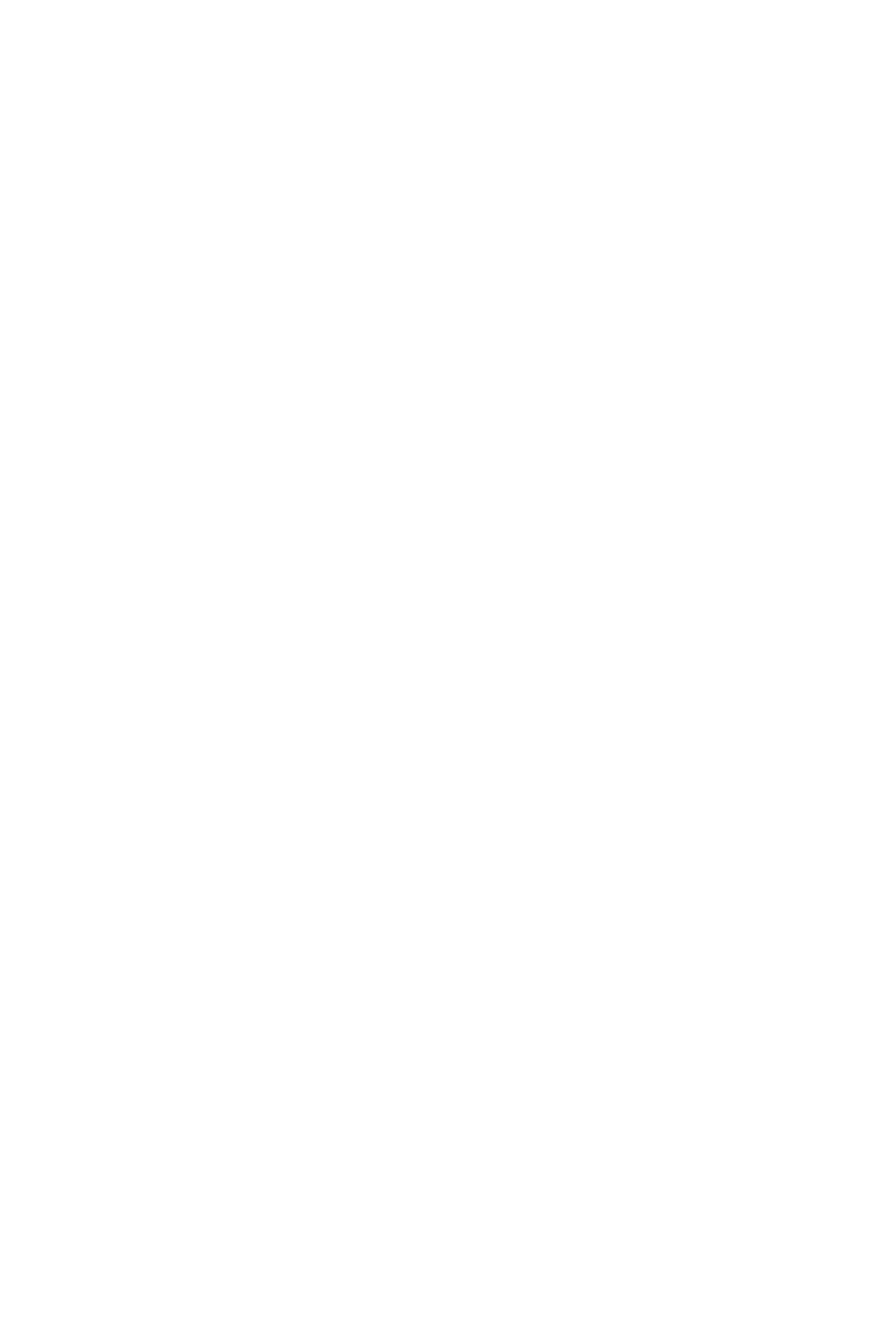
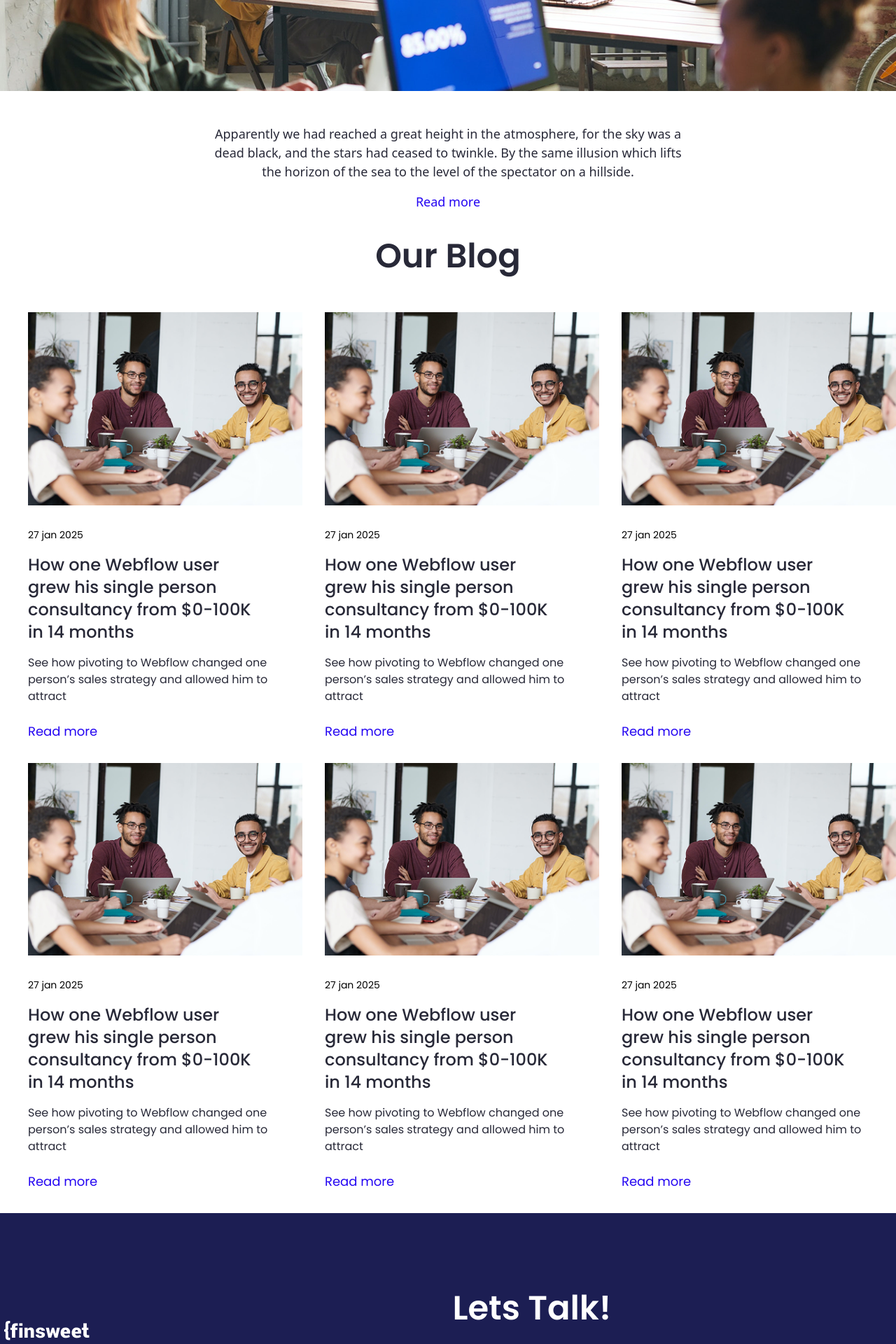
Before and after one commit to abdunnoorfaheem/finsweetreact, a React (Vite) app: page /blog in a window 1280 px wide. Before the commit this address had no page. Shown: the part 700-2620 px from the top of the page at 70% size. Before the commit the page ends 800 px from the top, so only its background shows below. Built offline with nearby package versions, Linux system fonts and the light colour scheme; the HTML template or start-up script is replaced by a standard one.

Commit message:
Added blog page section

```diff
--- a/src/App.jsx
+++ b/src/App.jsx
@@ -3,6 +3,7 @@ import { Route, Routes } from 'react-router-dom'
 import './App.css'
 import RootLayout from './components/layouts/RootLayout'
 import Home from './components/pages/Home'
+import Blog from './components/pages/Blog'
 
 function App() {
 
@@ -12,6 +13,7 @@ function App() {
     <Routes>
       <Route path='/' element={<RootLayout/>}>
       <Route index element={<Home/>}/>
+      <Route path='/blog' element={<Blog/>}/>
       </Route>
     </Routes>
     </>
--- /dev/null
+++ b/src/components/layouts/BannerBlog.jsx
@@ -0,0 +1,33 @@
+import React from 'react'
+import Image from '../Image'
+import bannerBlog from '/src/assets/blogBanner.png'
+import Container from '../Container'
+
+const BannerBlog = () => {
+  return (
+    <>
+    <Container>
+        <section id="blogBanner">
+      <div class=" text-center pt-16 pb-8">
+        <h1
+          class="text-primary lg:text-[48px] text-[16px] lg:px-[220px] font-poppins font-semibold md:text-3xl "
+        >
+          A UX Case Study on Creating a Studious Environment for Students
+        </h1>
+        <p class="text-primary text-[12px] lg:text-[16px] pb-2.5">Andrew Jonson Posted on 27th January 2021</p>
+        <Image imgSrc={bannerBlog}/>
+        <p class="lg:px-[300px] lg:pt-12 pt-6 pb-4 text-primary text-[16px] lg:text-[18px]">
+          Apparently we had reached a great height in the atmosphere, for the
+          sky was a dead black, and the stars had ceased to twinkle. By the same
+          illusion which lifts the horizon of the sea to the level of the
+          spectator on a hillside.
+        </p>
+        <a href="#" class="text-tertiary lg:text-[18px]">Read more</a>
+      </div>
+    </section>
+    </Container>
+    </>
+  )
+}
+
+export default BannerBlog
--- /dev/null
+++ b/src/components/layouts/BlogPageBlog.jsx
@@ -0,0 +1,104 @@
+import React from 'react'
+import Container from '../Container'
+import Image from '../Image'
+import blog1 from '/src/assets/blog1.png'
+
+const BlogPageBlog = () => {
+  return (
+    <>
+    <Container>
+        <section id="ourBlog">
+        <h3 class="text-primary lg:text-[48px] text-2xl font-poppins font-semibold text-center mb-12">Our Blog</h3>
+      <div class="container ">
+        <div class="lg:flex lg:mb-8 xl:flex xl:mb-8 md:flex md:mb-8 gap-8 pl-10">
+          <div class="blogItem lg:w-1/3 font-poppins">
+            <Image imgSrc={blog1}/>
+          <p class="pt-8 pb-4 text-[14px]">27 jan 2025</p>
+          <h4 class="lg:text-2xl font-medium pr-16 text-primary">
+            How one Webflow user grew his single person consultancy from $0-100K
+            in 14 months
+          </h4>
+          <p class="pt-4 lg:pb-6 pb-3 lg:text-[16px] text-[14px] text-primary">
+            See how pivoting to Webflow changed one person’s sales strategy and
+            allowed him to attract
+          </p>
+          <a href="#" class="text-tertiary lg:text-[18px] text-[16px] ">Read more <i class="fa-solid fa-right-long"></i>  </a>
+          </div>
+          <div class="blogItem lg:w-1/3 font-poppins">
+            <Image imgSrc={blog1}/>
+          <p class="pt-8 pb-4 text-[14px]">27 jan 2025</p>
+          <h4 class="lg:text-2xl font-medium pr-16 text-primary">
+            How one Webflow user grew his single person consultancy from $0-100K
+            in 14 months
+          </h4>
+          <p class="pt-4 lg:pb-6 pb-3 lg:text-[16px] text-[14px] text-primary">
+            See how pivoting to Webflow changed one person’s sales strategy and
+            allowed him to attract
+          </p>
+          <a href="#" class="text-tertiary lg:text-[18px] text-[16px] ">Read more <i class="fa-solid fa-right-long"></i>  </a>
+          </div>
+          <div class="blogItem lg:w-1/3 font-poppins">
+            <Image imgSrc={blog1}/>
+          <p class="pt-8 pb-4 text-[14px]">27 jan 2025</p>
+          <h4 class="lg:text-2xl font-medium pr-16 text-primary">
+            How one Webflow user grew his single person consultancy from $0-100K
+            in 14 months
+          </h4>
+          <p class="pt-4 lg:pb-6 pb-3 lg:text-[16px] text-[14px] text-primary">
+            See how pivoting to Webflow changed one person’s sales strategy and
+            allowed him to attract
+          </p>
+          <a href="#" class="text-tertiary lg:text-[18px] text-[16px]">Read more <i class="fa-solid fa-right-long"></i>  </a>
+          </div>
+        </div>
+      </div>
+      <div class="container mt-6">
+        <div class="lg:flex lg:mb-8 md:flex md:mb-8 gap-8 pl-10">
+          <div class="blogItem lg:w-1/3 font-poppins">
+            <Image imgSrc={blog1}/>
+          <p class="pt-8 pb-4 text-[14px]">27 jan 2025</p>
+          <h4 class="lg:text-2xl font-medium pr-16 text-primary">
+            How one Webflow user grew his single person consultancy from $0-100K
+            in 14 months
+          </h4>
+          <p class="pt-4 lg:pb-6 pb-3 lg:text-[16px] text-[14px] text-primary">
+            See how pivoting to Webflow changed one person’s sales strategy and
+            allowed him to attract
+          </p>
+          <a href="#" class="text-tertiary lg:text-[18px] text-[16px]">Read more <i class="fa-solid fa-right-long"></i>  </a>
+          </div>
+          <div class="blogItem lg:w-1/3 font-poppins">
+            <Image imgSrc={blog1}/>
+          <p class="pt-8 pb-4 text-[14px]">27 jan 2025</p>
+          <h4 class="lg:text-2xl font-medium pr-16 text-primary">
+            How one Webflow user grew his single person consultancy from $0-100K
+            in 14 months
+          </h4>
+          <p class="pt-4 lg:pb-6 pb-3 lg:text-[16px] text-[14px] text-primary">
+            See how pivoting to Webflow changed one person’s sales strategy and
+            allowed him to attract
+          </p>
+          <a href="#" class="text-tertiary lg:text-[18px] text-[16px] ">Read more <i class="fa-solid fa-right-long"></i>  </a>
+          </div>
+          <div class="blogItem lg:w-1/3 font-poppins">
+            <Image imgSrc={blog1}/>
+          <p class="pt-8 pb-4 text-[14px]">27 jan 2025</p>
+          <h4 class="lg:text-2xl font-medium pr-16 text-primary">
+            How one Webflow user grew his single person consultancy from $0-100K
+            in 14 months
+          </h4>
+          <p class="pt-4 lg:pb-6 pb-3 lg:text-[16px] text-[14px] text-primary">
+            See how pivoting to Webflow changed one person’s sales strategy and
+            allowed him to attract
+          </p>
+          <a href="#" class="text-tertiary lg:text-[18px] text-[16px] sm:mb-5">Read more <i class="fa-solid fa-right-long"></i>  </a>
+          </div>
+        </div>
+      </div>
+    </section>
+    </Container>
+    </>
+  )
+}
+
+export default BlogPageBlog
--- /dev/null
+++ b/src/components/pages/Blog.jsx
@@ -0,0 +1,17 @@
+import React from 'react'
+import BannerBlog from '../layouts/BannerBlog'
+import Container from '../Container'
+import BlogPageBlog from '../layouts/BlogPageBlog'
+
+const Blog = () => {
+  return (
+    <>
+
+        <BannerBlog/>
+        <BlogPageBlog/>
+
+    </>
+  )
+}
+
+export default Blog
```
Also changed, not shown: src/assets/blog1.png (added), src/assets/blogBanner.png (added).
